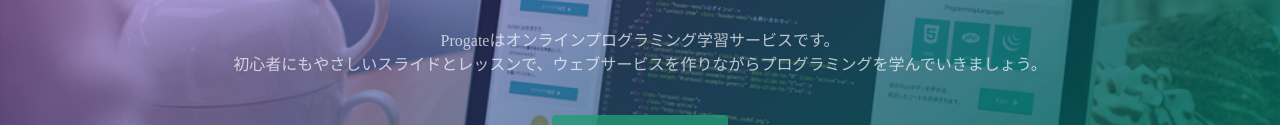
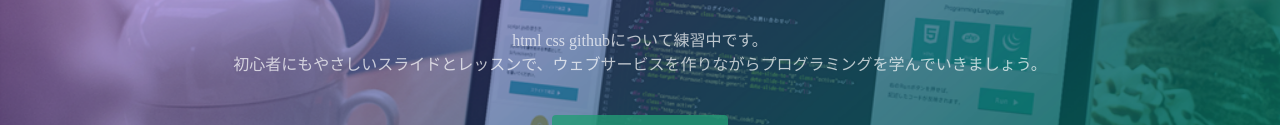
Before and after one commit to micchan1978/micchan1978.github.io, a plain HTML site: page index.html in a window 1280 px wide. Shown: the part 317-442 px from the top of the page. Drawn offline with Linux system fonts and the light colour scheme.

Commit message:
Update index.html

```diff
--- a/index.html
+++ b/index.html
@@ -24,7 +24,7 @@
   <div class="top-wrapper">
     <div class="container">
       <h1>LEARN TO CODE.<br>LEARN TO BE CREATIVE.</h1>
-      <p>Progateはオンラインプログラミング学習サービスです。<br>初心者にもやさしいスライドとレッスンで、ウェブサービスを作りながらプログラミングを学んでいきましょう。</p>
+      <p>html css githubについて練習中です。<br>初心者にもやさしいスライドとレッスンで、ウェブサービスを作りながらプログラミングを学んでいきましょう。</p>
       <div class="btn-wrapper">
         <a href="#" class="btn signup">新規登録はこちら</a>
         <p>or</p>
```
